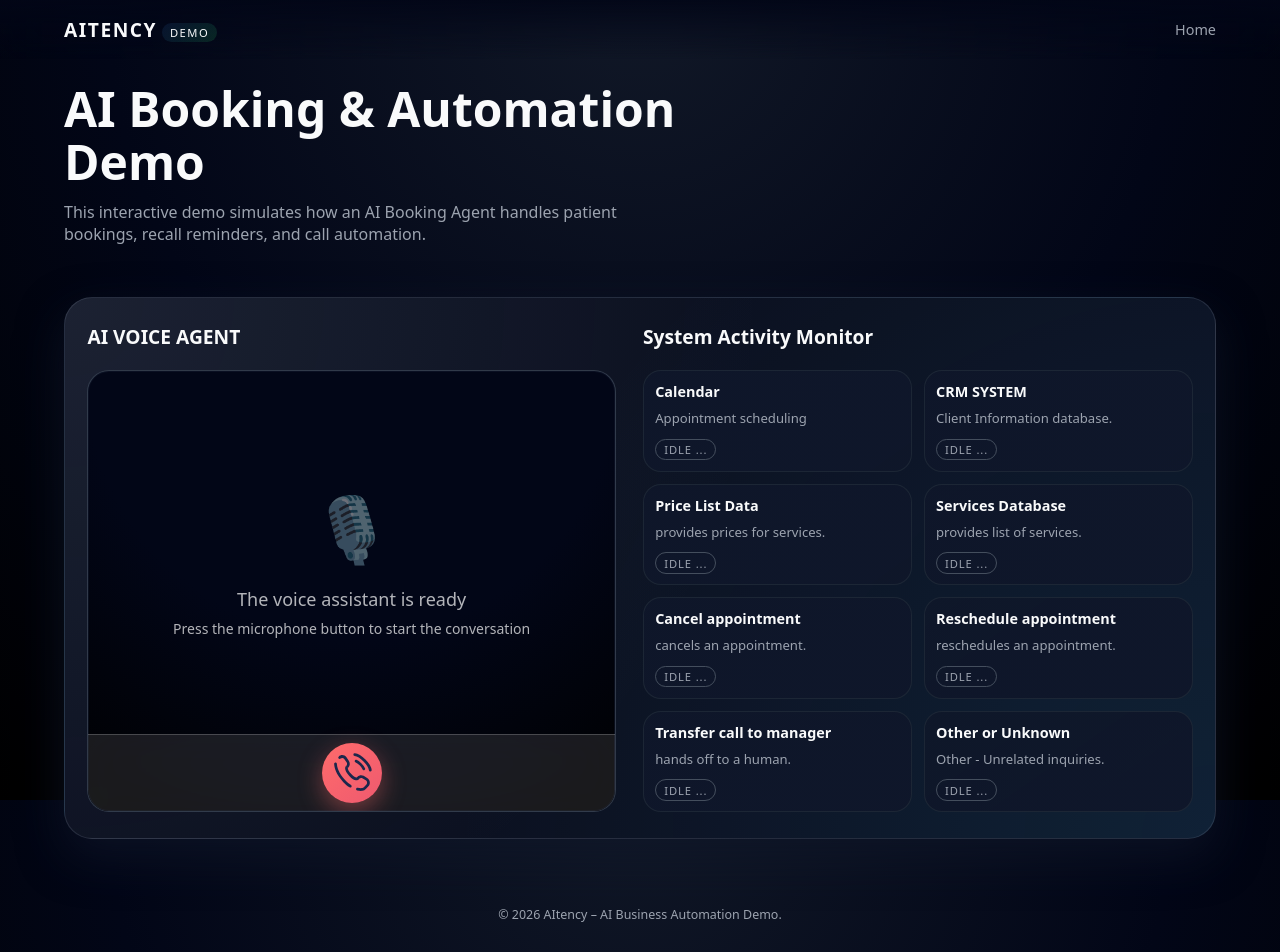
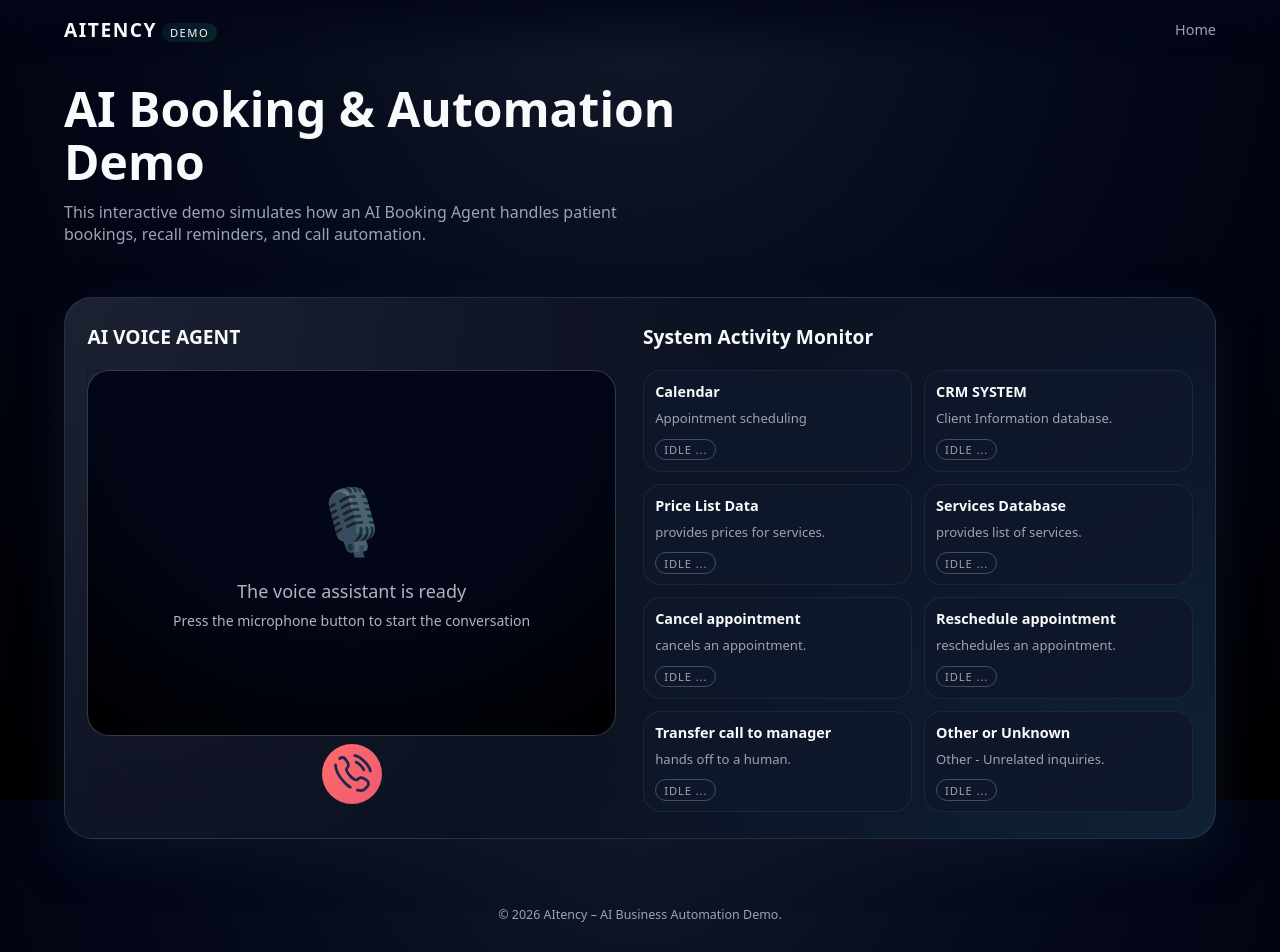
Before and after one commit to igorusenko/demo-aitency, an Angular app: page / in a window 1280 px wide. Built offline with nearby package versions, Linux system fonts and the light colour scheme.

Commit message:
assistant styles fixed

```diff
--- a/src/app/components/voice-assistaint/voice-assistaint.scss
+++ b/src/app/components/voice-assistaint/voice-assistaint.scss
@@ -15,15 +15,17 @@ body {
 }
 
 #chat {
+  background: radial-gradient(circle at top, #020617, #020617 52%, #000 100%);
+  border: 1px solid rgba(55,65,81,0.9);
+  border-radius: 22px;
   display: flex;
   flex-direction: column;
   flex: 1;
   height: 100%;
-  max-height: 364px;
+  max-height: 366px;
   overflow-y: auto;
   scroll-behavior: smooth;
   padding: 1rem;
-  padding-bottom: 0;
 }
 
 #chat::-webkit-scrollbar {
@@ -97,13 +99,12 @@ body {
 }
 
 .controls {
-  background: rgba(255, 255, 255, 0.1);
+  border-radius: 22px;
   backdrop-filter: blur(20px);
   display: flex;
   align-items: center;
   justify-content: center;
   gap: 16px;
-  border-top: 1px solid rgba(255, 255, 255, 0.2);
 }
 
 .recordBtn {
@@ -118,13 +119,11 @@ body {
   font-size: 32px;
   margin: 8px;
   color: white;
-  box-shadow: 0 8px 24px rgba(255, 107, 107, 0.4);
   position: relative;
 }
 
 .recordBtn:hover:not(:disabled) {
   //transform: scale(1.05);
-  box-shadow: 0 12px 32px rgba(255, 107, 107, 0.5);
 }
 
 .recordBtn:active:not(:disabled) {
@@ -225,7 +224,6 @@ body {
   height: 100%;
   color: rgba(255, 255, 255, 0.7);
   text-align: center;
-  padding: 40px;
 }
 
 .empty-state-icon {
--- a/src/app/pages/home/home.scss
+++ b/src/app/pages/home/home.scss
@@ -290,9 +290,6 @@
 
 .chat-window {
   flex: 1;
-  background: radial-gradient(circle at top, #020617, #020617 52%, #000 100%);
-  border-radius: 22px;
-  border: 1px solid rgba(55,65,81,0.9);
   overflow-y: auto;
   box-shadow: inset 0 0 0 1px rgba(15,23,42,0.6);
 
```
